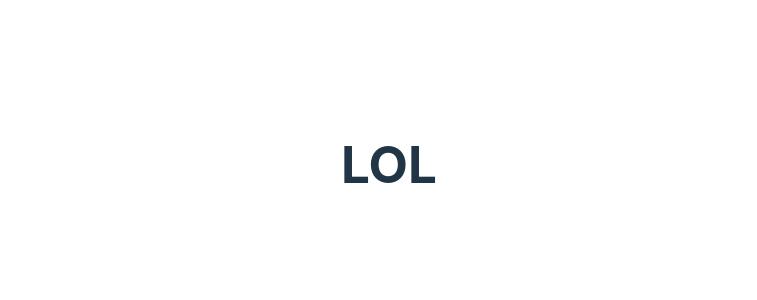
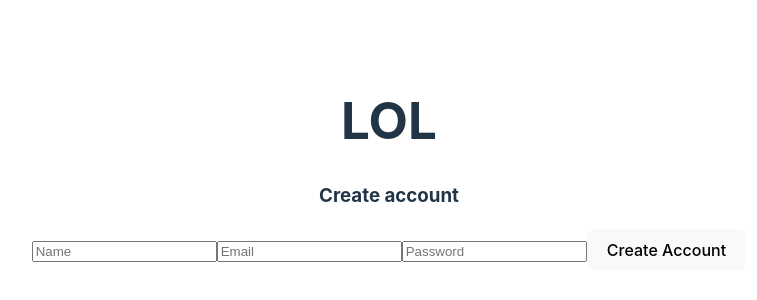
Before and after one commit to Hemyulin/mms-challenge-fe, a React (Vite) app: page / in a window 1280 px wide. Shown: the part 236-536 px from the top of the page, without its empty margins (251-1008 px from the left). Built offline with nearby package versions, Linux system fonts and the light colour scheme.

Commit message:
can create user from website

```diff
--- a/src/App.tsx
+++ b/src/App.tsx
@@ -1,33 +1,96 @@
-import { useEffect, useState } from "react";
+import React, { useState, ChangeEvent, FormEvent } from "react";
 import "./App.css";
 
+interface FormState {
+  name: string;
+  email: string;
+  password: string;
+}
+
 function App() {
-  const [formState, setFormState] = useState({
+  const [formState, setFormState] = useState<FormState>({
     name: "",
     email: "",
     password: "",
   });
 
-  useEffect(() => {
-    const url = `http://localhost/3000/graphql`;
+  const handleChange = (e: ChangeEvent<HTMLInputElement>): void => {
+    const { name, value } = e.target;
+    setFormState((prevState) => ({
+      ...prevState,
+      [name]: value,
+    }));
+  };
 
-    const postData = async () => {
-      const data = {};
-    };
+  const handleSubmit = async (e: FormEvent<HTMLFormElement>): Promise<void> => {
+    e.preventDefault();
+
+    const url = `http://localhost:3000/graphql`;
+    const query = `
+      mutation {
+        createCustomer(
+          name: "${formState.name}"
+          email: "${formState.email}"
+          password: "${formState.password}"
+        ) {
+          id
+          name
+          email
+          password
+        }
+      }
+    `;
 
     try {
-      const data = 10;
-      console.log(data);
+      const response = await fetch(url, {
+        method: "POST",
+        headers: {
+          "Content-Type": "application/json",
+        },
+        body: JSON.stringify({ query }),
+      });
+
+      if (!response.ok) {
+        throw new Error(
+          `Network response was not ok, status: ${response.status}`
+        );
+      }
+
+      const result = await response.json();
+      console.log(result);
     } catch (err) {
-      console.log(err);
+      console.error("Failed to fetch:", err);
     }
-    [0];
-  });
+  };
 
   return (
     <>
       <h1>LOL</h1>
-      <form></form>
+      <h3>Create account</h3>
+      <form onSubmit={handleSubmit}>
+        <input
+          type="text"
+          name="name"
+          value={formState.name}
+          onChange={handleChange}
+          placeholder="Name"
+        />
+        <input
+          type="email"
+          name="email"
+          value={formState.email}
+          onChange={handleChange}
+          placeholder="Email"
+        />
+        <input
+          type="password"
+          name="password"
+          value={formState.password}
+          onChange={handleChange}
+          placeholder="Password"
+        />
+        <button type="submit">Create Account</button>
+      </form>
     </>
   );
 }
```
